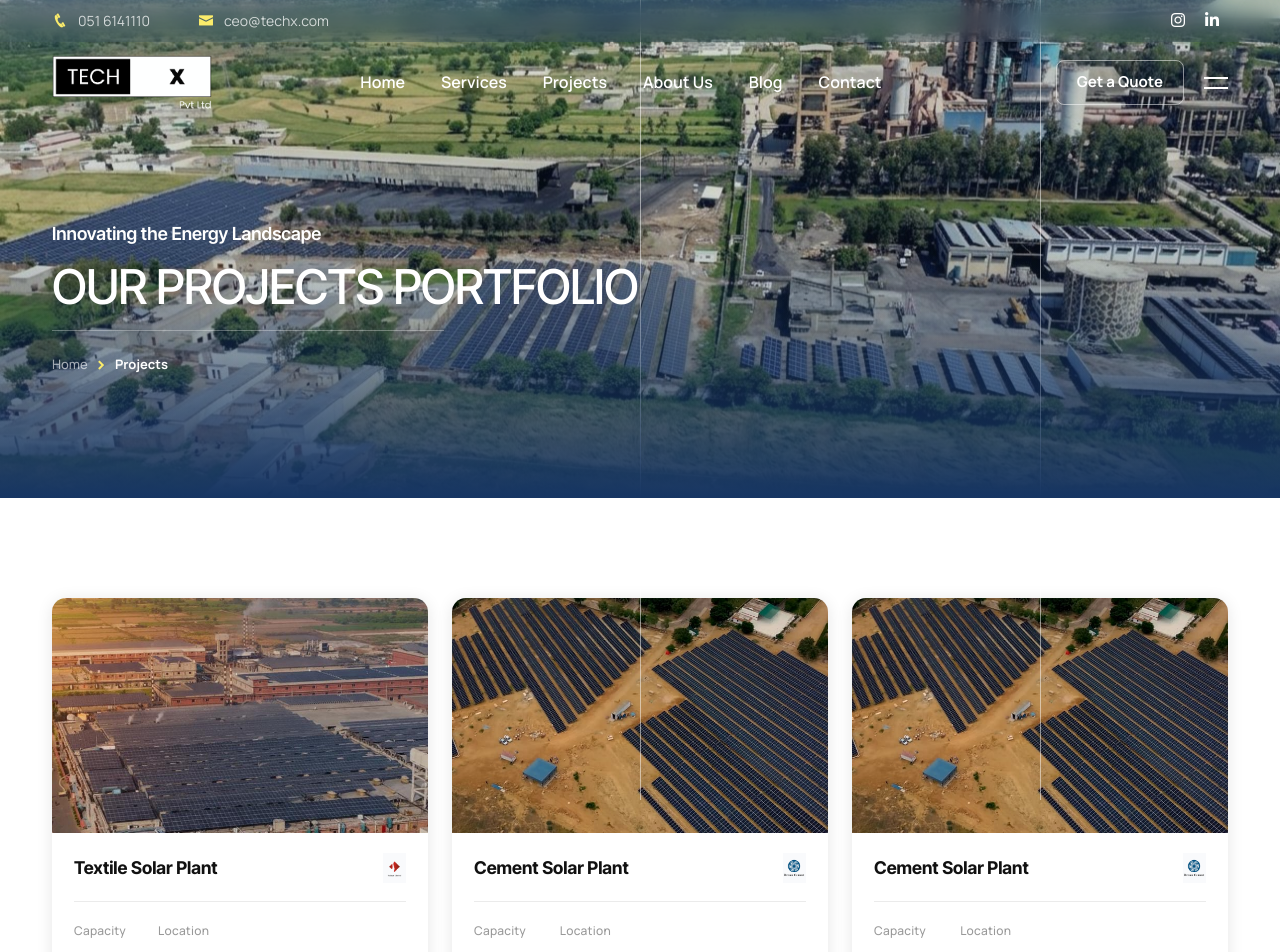
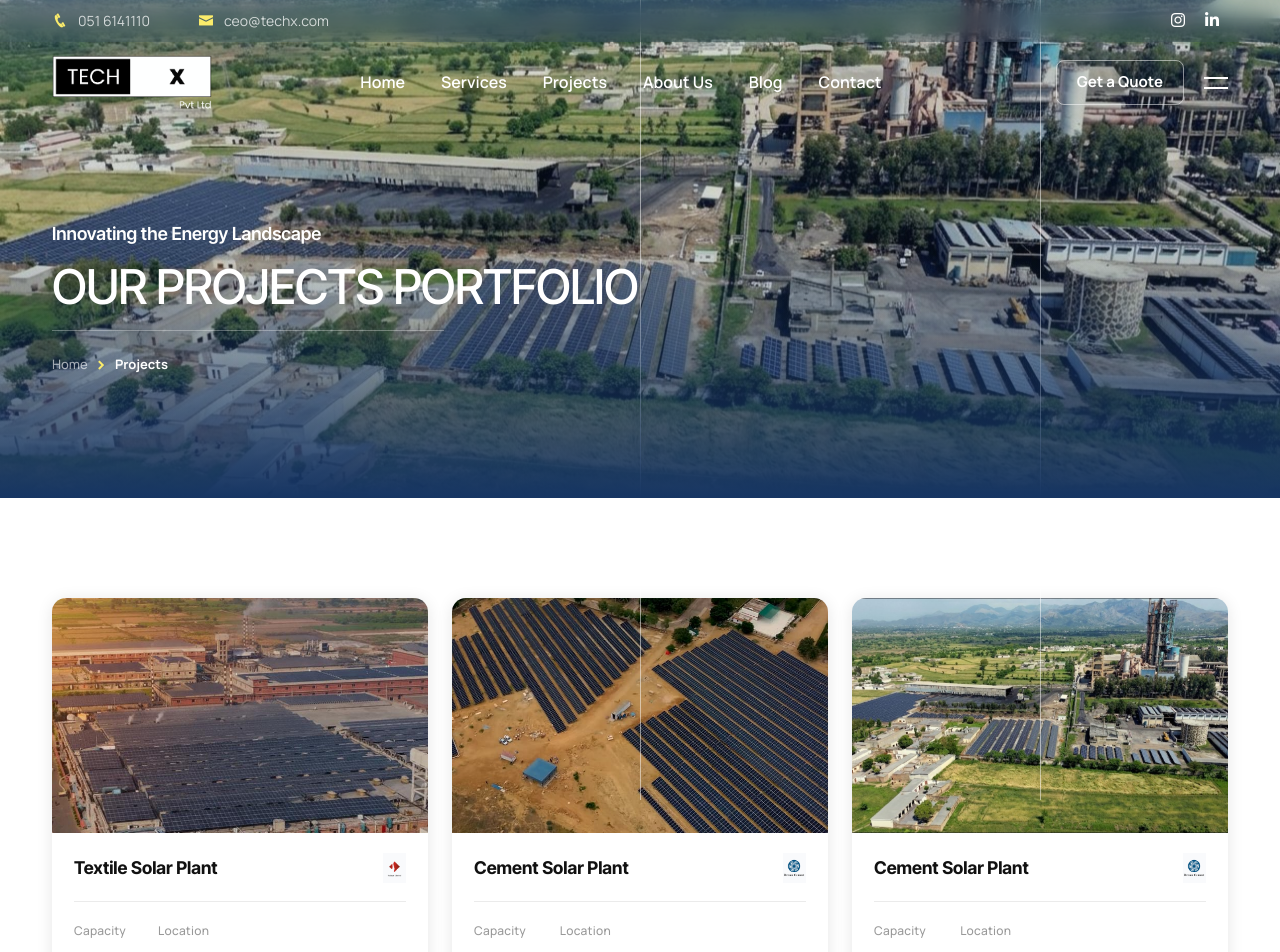
Before and after one commit to Techx425/Techx, a Next.js app: page /projects in a window 1280 px wide. Shown: the top 952 px of the page. Built offline with nearby package versions, Linux system fonts and the light colour scheme.

Commit message:
Update image for Hattar Cement Solar Plant to projects-main.jpeg

```diff
--- a/src/app/projects/page.tsx
+++ b/src/app/projects/page.tsx
@@ -37,7 +37,7 @@ const projects = [
         logo: '/images/projects/dewan-logo.jpeg',
         capacity: '6.4 MW',
         location: 'Hattar',
-        img: '/images/projects/deewan2.jpeg',
+        img: '/images/projects/projects-main.jpeg',
         desc: "Full-scale industrial solar solution for Dewan Cement's manufacturing facility, reducing grid dependency and cutting operational energy costs.",
         tags: ['EPC Services', 'Industrial Solar', 'Energy Audit'],
     },
```
